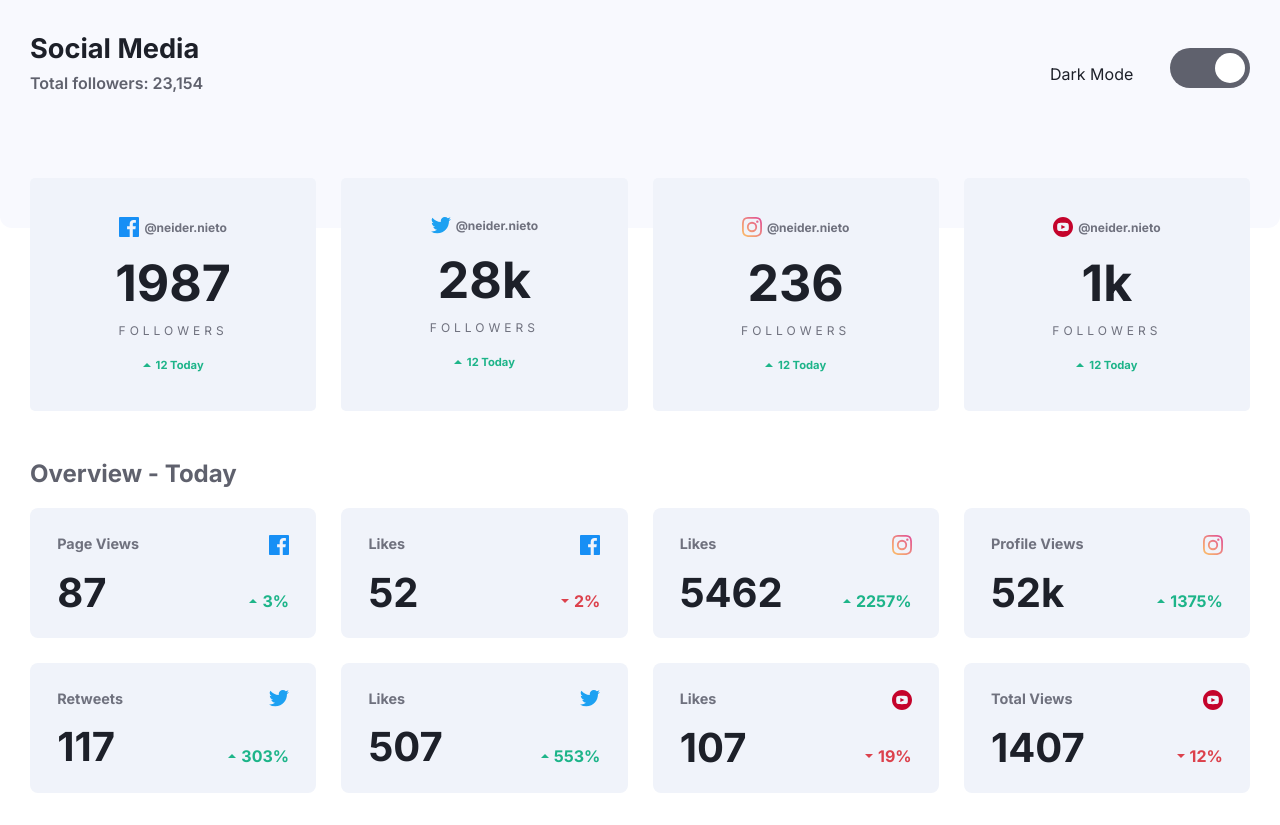
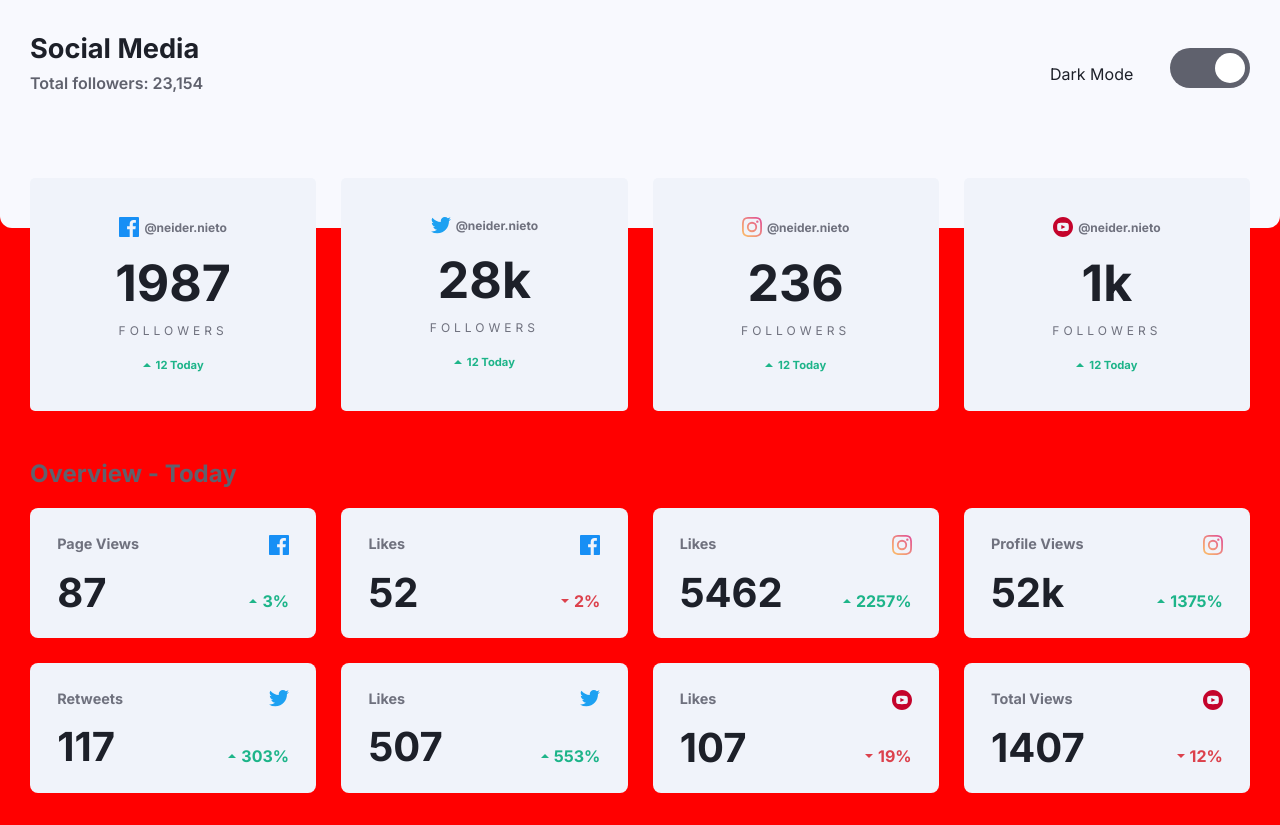
Before and after one commit to NesniDev/Social-Media-FM, a plain HTML site: page index.html in a window 1280 px wide. Drawn offline with Linux system fonts and the light colour scheme.

Commit message:
modificacion de ejemplo al css-body

```diff
--- a/css/estilos.css
+++ b/css/estilos.css
@@ -19,7 +19,7 @@ body {
     margin: 0;
     font-family: 'Inter', sans-serif;
     color: var(--baseColor);
-    background: var(--base-Background);
+    background: red;
 }
 /* header */
 
```
